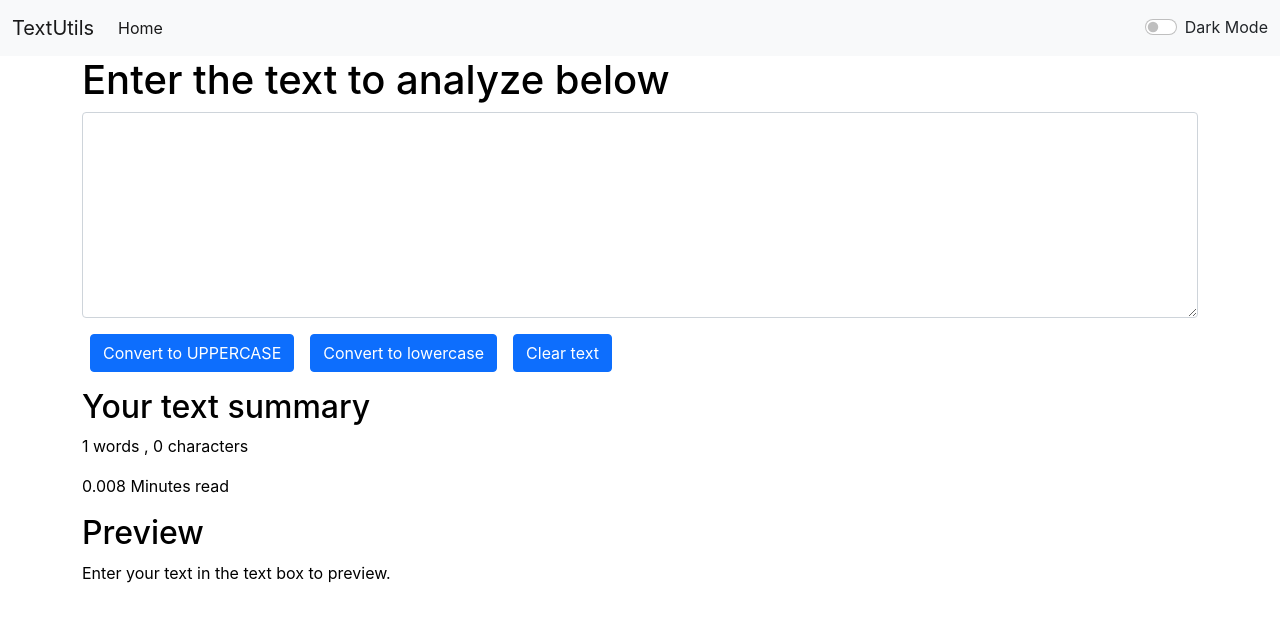
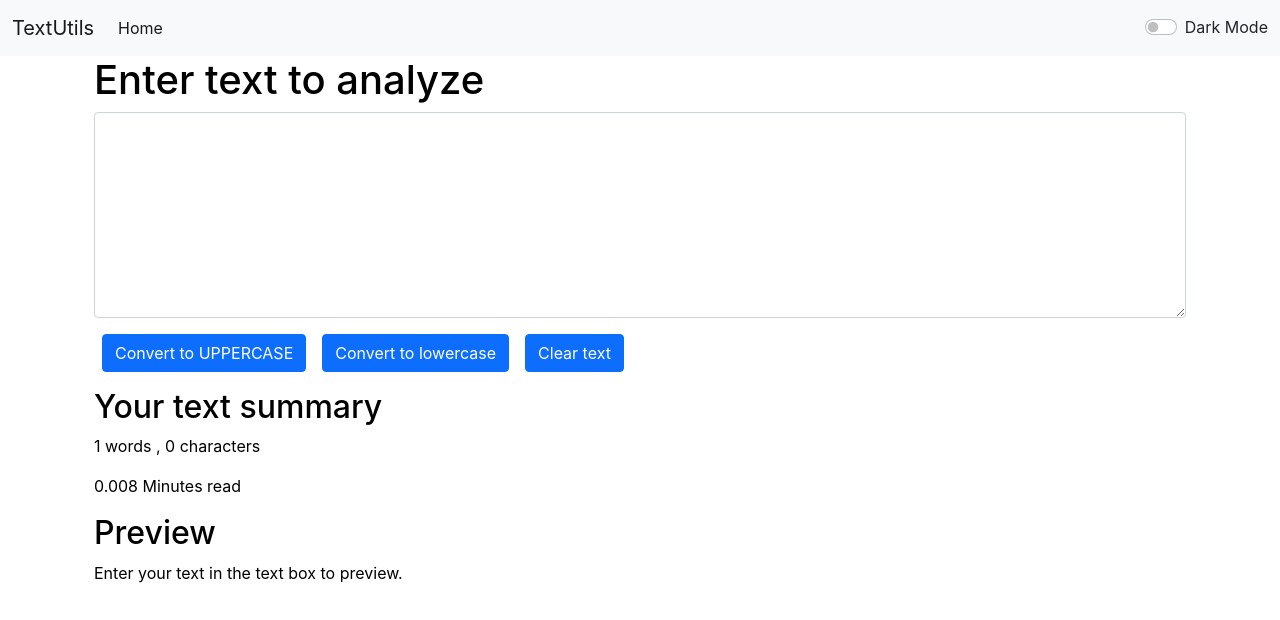
Before and after one commit to shubhamjain2205/TextUtils-React, a React (Create React App) app: page / in a window 1280 px wide. Shown: the top 620 px of the page. Built offline with nearby package versions, Linux system fonts and the light colour scheme.

Commit message:
Update App.js

```diff
--- a/src/App.js
+++ b/src/App.js
@@ -1,15 +1,15 @@
 // import logo from './logo.svg';
 import './App.css';
-// import About from './components/About';
+import About from './components/About';
 import Navbar from './components/Navbar';
 import TextForm from './components/TextForm';
 import React, {useState} from 'react';
 import Alert from './components/Alert';
-// import {
-//   BrowserRouter as Router,
-//   Routes,
-//   Route,
-// } from "react-router-dom";
+import {
+  BrowserRouter as Router,
+  Routes,
+  Route,
+} from "react-router-dom";
 
 function App() {
   const [mode, setMode] = useState('light'); // Weather dark mode is enable or not.
@@ -22,9 +22,19 @@
       })
       setTimeout(() => {
         setAlert(null)
-      }, 1500);
+      }, 2000);
   }
-  const toggleMode = ()=>{
+  const removeBodyClasses=()=>{
+  document.body.classList.remove('bg-light')
+  document.body.classList.remove('bg-dark')
+  document.body.classList.remove('bg-warning')
+  document.body.classList.remove('bg-danger')
+  document.body.classList.remove('bg-success')
+}
+
+  const toggleMode = (cls)=>{
+    removeBodyClasses();
+    document.body.classList.add('bg-'+cls)
     if (mode === 'light'){
       setMode('dark');
       document.body.style.backgroundColor='black';
@@ -47,29 +57,18 @@
 
   return (
     <>
-    {/* <Router> */}
+    <Router>
     <Navbar title="TextUtils" aboutText="About" mode={mode} toggleMode={toggleMode}/>
     <Alert alert={alert}/>
-    {/* <div className="container my-3">
-    <Routes> */}
-
     <div className="container">
-          {/* <Routes> */}
-            {/* <Route exact path="/About" element={<About />}></Route> */}
-            {/* <Route exact path="/" element={<TextForm heading="Enter text" mode={mode} />  } */}
-            {/* ></Route> */}
-          {/* </Routes> */}
+          <Routes>
+            <Route path="/about"  element={<About mode={mode} />}>
+            </Route>
+            <Route path="/" element={<TextForm heading="Enter text to analyze"  mode={mode} showAlert={showAlert} />}>
+            </Route>
+          </Routes>
         </div>
-        <TextForm showAlert={showAlert} heading="Enter the text to analyze below" mode={mode}/>
-          {/* <Route exact path="/about">
-            <About />
-          </Route>
-          <Route path="/">
-
-          </Route> */}
-    {/* </Routes>
-    </div> */}
-    {/* </Router> */}
+    </Router>
     </>
   );
 }
```
